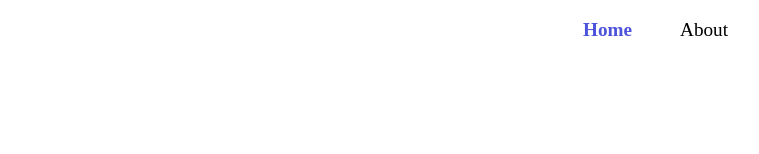
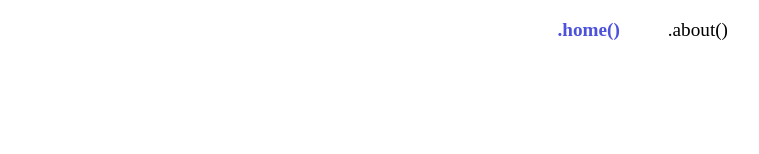
Before and after one commit to casio987/casio987.github.io, a React (Create React App) app: page / in a window 1280 px wide. Shown: the top 154 px of the page, without its empty margins (488-1247 px from the left). Built offline with nearby package versions, Linux system fonts and the light colour scheme; a web font is replaced by a local one; what react-animations would draw is missing.

Commit message:
update navbar

```diff
--- a/src/components/Navbar.js
+++ b/src/components/Navbar.js
@@ -69,12 +69,12 @@ function Navbar() {
                 <NavbarMenu>
                     <NavItem>
                         <NavLink exact to="/" activeClassName='active' className="norm">
-                            Home
+                            .home()
                         </NavLink>
                     </NavItem>
                     <NavItem>
                         <NavLink exact to="/about" activeClassName='active' className="norm">
-                            About
+                            .about()
                         </NavLink>
                     </NavItem>
                 </NavbarMenu>
```
